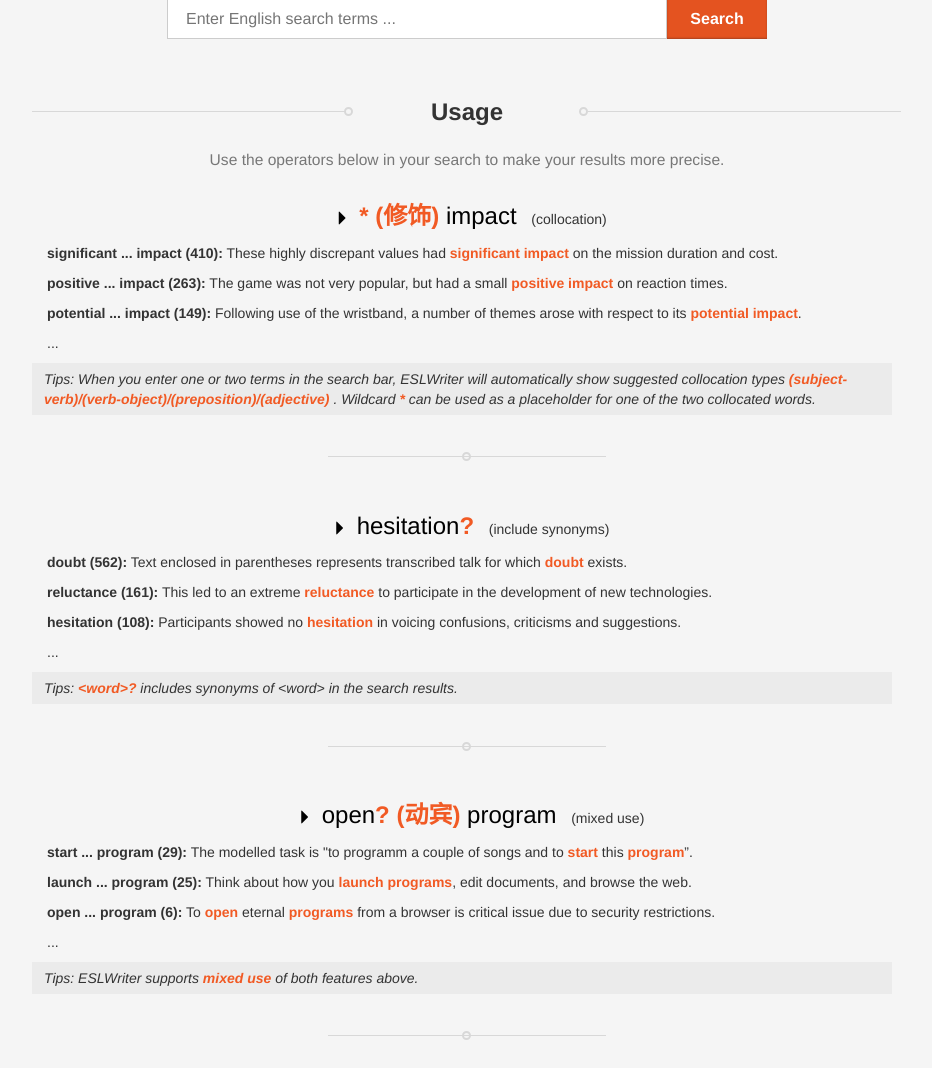
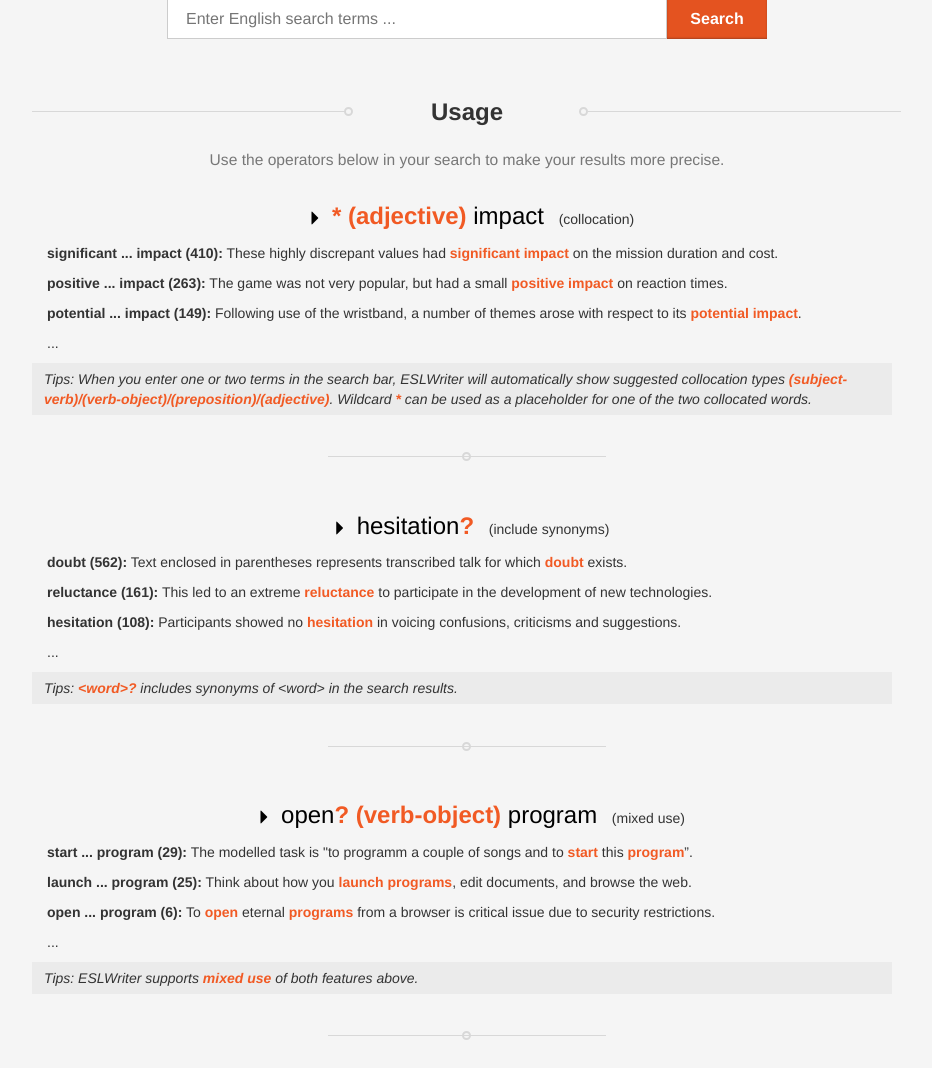
Before and after one commit to zyshin/eslwriter, a Django app: template eslwriter/templates/eslwriter/index.html in a window 1280 px wide. Shown: the part 271-1339 px from the top of the page, without its empty margins (188-1120 px from the left). Run offline with Django 3.2, Linux system fonts and the light colour scheme; the template is opened without the code that fills it, so the values that code supplies are empty; some libraries are stand-ins or nearby versions.

Commit message:
Bilingual collocation types

```diff
--- a/corpus_building/collocation.py
+++ b/corpus_building/collocation.py
@@ -6,7 +6,7 @@ PREP_TYPES = ['IN', 'TO']
 ADV_TYPES = ['RB', 'RBR', 'RBS', 'RP']
 ADJ_TYPES = ['JJ', 'JJR', 'JJS']
 NOUN_TYPES = ['NN', 'NNP', 'NNPS', 'NNS']
-COLLOCATIONS = [u'(主谓)', u'(动宾)', u'(修饰)', u'(介词)']
+# COLLOCATIONS = [u'(主谓)', u'(动宾)', u'(修饰)', u'(介词)']
 
 def is_esl_dep(dt, t, td):
     return _is_esl_dep((dt, None, None, (None, t['l'], t['pt']), (None, td['l'], td['pt'])))
@@ -46,7 +46,7 @@ def _convert_dep(d):
     t1 = d[3]
     t2 = d[4]
     if d[0] == 'NSUBJ' and t1[2] in VERB_TYPES:
-        return (1, d[2], d[1])  #'sp'
+        return (1, d[2], d[1])  #'sv'
     if d[0] == 'DOBJ' or d[0] == 'IOBJ' or d[0] == 'NSUBJPASS':
         return (2, d[1], d[2])  #'vo'
     if d[0] == 'AMOD' or d[0] == 'NN' or d[0] == 'ADVMOD':
--- a/eslwriter/templates/eslwriter/guide.html
+++ b/eslwriter/templates/eslwriter/guide.html
@@ -33,7 +33,7 @@
 			<h3><span class="glyphicon glyphicon-text-size" aria-hidden="true"></span><b>{% trans 'Collocation' %}</b>
 			</h3>
 
-			<p>{% trans 'When you enter one or two terms in the search bar, ESL Writer will automatically show suggested collocation types' %} <b>{% trans '(subject-verb)/(verb-object)/(preposition)/(adjective)' %}</b>{% trans '. Wildcard ' %}<b>*</b> {% trans 'can be used as a placeholder for one of the two collocated words.' %}</p>
+			<p>{% trans 'When you enter one or two terms in the search bar, ESL Writer will automatically show suggested collocation types' %} <b>{% trans '(subject-verb)' %}/{% trans '(verb-object)' %}/{% trans '(preposition)' %}/{% trans '(adjective)' %}</b>{% trans '. Wildcard ' %}<b>*</b> {% trans 'can be used as a placeholder for one of the two collocated words.' %}</p>
 			<img src="{% static 'eslwriter/img/collocation1.gif' %}?v={% now 'Ymd' %}" alt="collocation1">
 			<p class="guide-instruct">{% trans 'searching for a verb to collocate with robustness' %}</p>
 			<p style="margin-top: 30px;">{% trans 'All collocation results, along with their usage counts, are displayed on the left side of the results page.' %}</p>
--- a/eslwriter/templates/eslwriter/index.html
+++ b/eslwriter/templates/eslwriter/index.html
@@ -47,7 +47,7 @@
 					<li>
 						<h3 class="text-center" style="margin-bottom: 30px;"><small>{% trans 'Use the operators below in your search to make your results more precise.' %}</small></h3>
 						<h3>
-							<button type="button" class="btn-link eslwriter-btn-link example-btn-link"><span class="right-triangle"><span class="glyphicon glyphicon-triangle-right" aria-hidden="true"></span></span><strong>* (修饰)</strong> {% trans 'impact' %}</button> <span style="font-size: 14px;">{% trans '(collocation)' %}</span>
+							<button type="button" class="btn-link eslwriter-btn-link example-btn-link"><span class="right-triangle"><span class="glyphicon glyphicon-triangle-right" aria-hidden="true"></span></span><strong>* {% trans '(adjective)' %}</strong> {% trans 'impact' %}</button> <span style="font-size: 14px;">{% trans '(collocation)' %}</span>
 						</h3>
 						<div class="example-sentences">
 							<p><b>significant ... impact (410):</b> These highly discrepant values had <strong>significant impact</strong> on the mission duration and cost.</p>
@@ -55,7 +55,7 @@
 							<p><b>potential ... impact (149):</b> Following use of the wristband, a number of themes arose with respect to its <strong>potential impact</strong>.</p>
 							<p>...</p>
 						</div>
-						<i>{% trans 'Tips: When you enter one or two terms in the search bar, ESLWriter will automatically show suggested collocation types' %} <strong>{% trans '(subject-verb)/(verb-object)/(preposition)/(adjective)' %} </strong>. {% trans 'Wildcard' %} <strong>*</strong> {% trans 'can be used as a placeholder for one of the two collocated words. ' %}</i>
+						<i>{% trans 'Tips: When you enter one or two terms in the search bar, ESLWriter will automatically show suggested collocation types' %} <strong>{% trans '(subject-verb)' %}/{% trans '(verb-object)' %}/{% trans '(preposition)' %}/{% trans '(adjective)' %}</strong>. {% trans 'Wildcard' %} <strong>*</strong> {% trans 'can be used as a placeholder for one of the two collocated words. ' %}</i>
 						<div class="hr hr-short hr-center"><span class="hr-inner"><span class="hr-inner-style"></span></span></div>
 					</li>
 					<li>
@@ -73,7 +73,7 @@
 					</li>
 					<li>
 						<h3>
-							<button type="button" class="btn-link eslwriter-btn-link example-btn-link"><span class="right-triangle"><span class="glyphicon glyphicon-triangle-right" aria-hidden="true"></span></span>{% trans 'open' %}<strong>?</strong> <strong>(动宾)</strong> {% trans 'program' %}</button> <span style="font-size: 14px;">{% trans '(mixed use)' %}</span>
+							<button type="button" class="btn-link eslwriter-btn-link example-btn-link"><span class="right-triangle"><span class="glyphicon glyphicon-triangle-right" aria-hidden="true"></span></span>{% trans 'open' %}<strong>?</strong> <strong>{% trans '(verb-object)' %}</strong> {% trans 'program' %}</button> <span style="font-size: 14px;">{% trans '(mixed use)' %}</span>
 						</h3>
 						<div class="example-sentences">
 							<p><b>start ... program (29):</b> The modelled task is "to programm a couple of songs and to<strong> start</strong> this <strong>program</strong>”.</p>
--- a/eslwriter/views.py
+++ b/eslwriter/views.py
@@ -61,7 +61,7 @@ def dep_query_view(request):
 	if not q or error != 0:
 		return render(request, 'eslwriter/index.html', {'error': error})
 
-	qtt, qdd = parse_query_str(q)
+	qtt, _ = parse_query_str(q)
 	qlen = len(qtt)
 
 	profile = mongo_get_object(UserProfile, pk=request.user.pk)
```
Also changed, not shown: locale/zh-hans/LC_MESSAGES/django.po (deleted), locale/zh_Hans/LC_MESSAGES/django.po (added).
